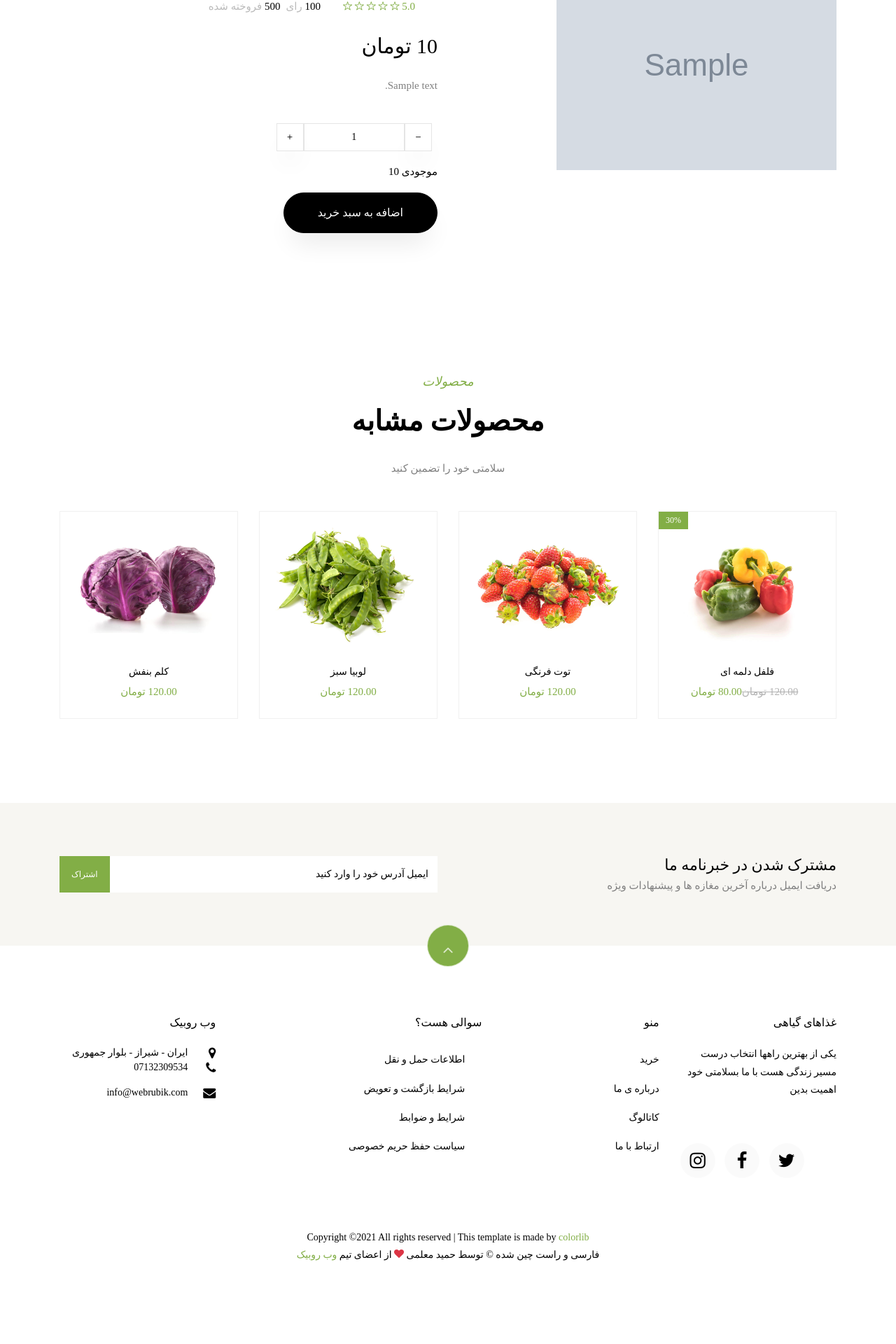
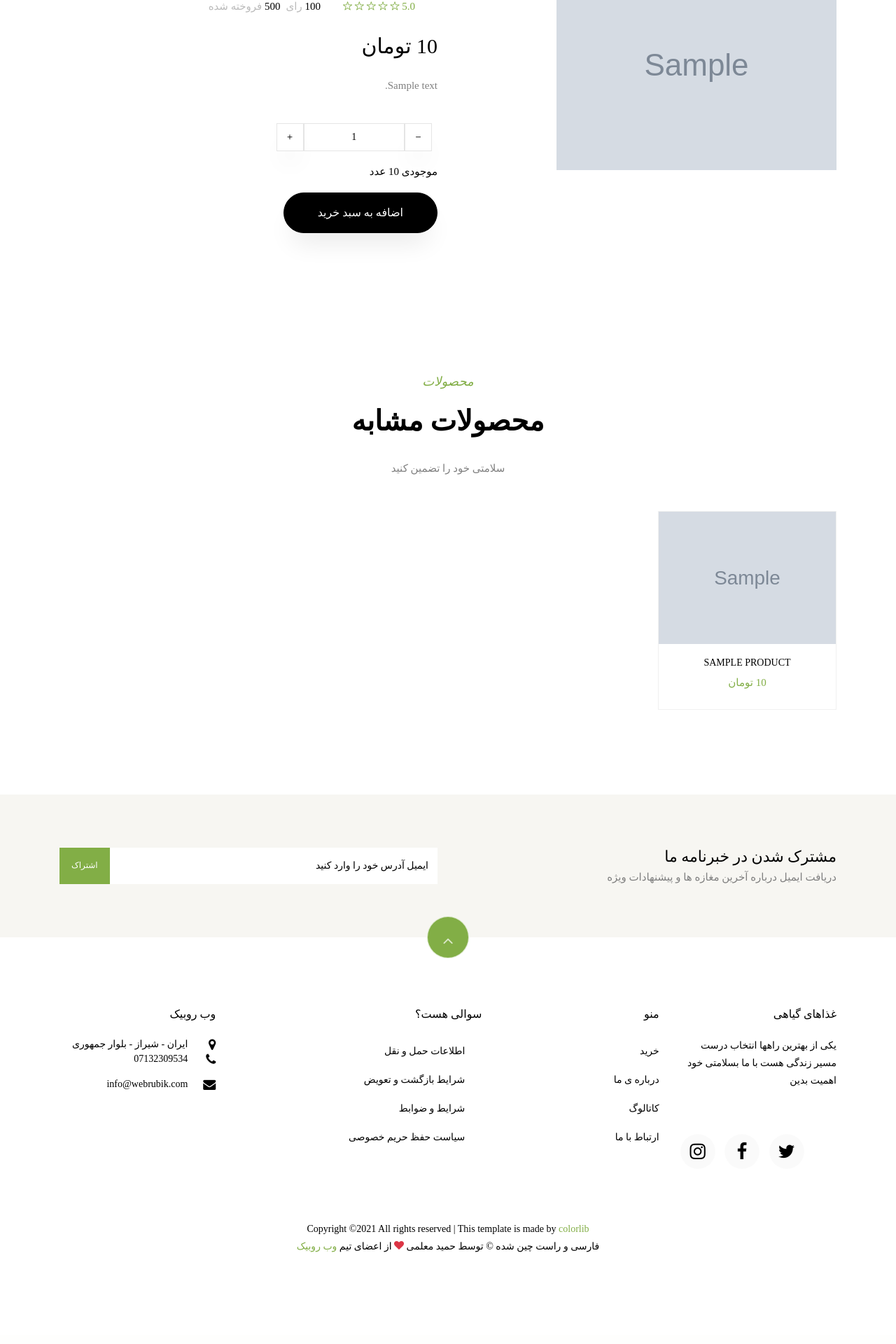
Before and after one commit to hanieh-mav/hanieh_shop, a Django app: template templates/shop/product_detail.html in a window 1280 px wide. Shown: the part 1242-3162 px from the top of the page at 70% size. After the commit the page ends 3031 px from the top, so only its background shows below. Run offline with Django 3.2, Linux system fonts and the light colour scheme; tables that the repository leaves empty hold one stand-in row (values such as "Sample post"); the template is opened without the code that fills it: values that come from a table or form of the project are taken from there, most other values are stand-ins (such as "Sample title", 1, 10 or a date in 2020); grey boxes marked "Sample" are stand-in pictures; some libraries are stand-ins or nearby versions; some web fonts are replaced.

Commit message:
add detail page and related product

```diff
--- a/shop/models.py
+++ b/shop/models.py
@@ -26,7 +26,7 @@ class Category(models.Model):
 
 class ProductManager(models.Manager):
     def active(self):
-        return self.filter(is_active=True,status='p',storage__gt=0)
+        return super(ProductManager, self).get_queryset().filter(is_active=True,status='p',storage__gt=0)
 
 
 class Product(models.Model):
@@ -74,4 +74,5 @@ class Product(models.Model):
         else:
             return True
 
-    objects = ProductManager()
+    objects = models.Manager()
+    active = ProductManager()
--- a/shop/urls.py
+++ b/shop/urls.py
@@ -1,12 +1,12 @@
 from django.urls import path
-from .views import home , category_detail
+from .views import home , category_detail , ProductDetail
 
 app_name = 'shop'
 urlpatterns = [
     path('',home,name='home'),
     path('page/<int:page>',home,name='home'),
-    # path('detail/<int:pk>',detail,name='detail'),
     path('category/<slug:slug>',category_detail,name='category_detail'),
     path('category/<slug:slug>/<int:page>',category_detail,name='category_detail'),
+    path('detail/<int:pk>',ProductDetail.as_view(),name='product_detaill'),
 
     ]
--- a/templates/shop/product_detail.html
+++ b/templates/shop/product_detail.html
@@ -53,7 +53,7 @@
 	          	</div>
 	          	<div class="w-100"></div>
 	          	<div class="col-md-12">
-	          		<p style="color: #000;">موجودی {{product.storage}} </p>
+	          		<p style="color: #000;">موجودی {{product.storage}} عدد </p>
 	          	</div>
           	</div>
           	<p><a href="cart.html" class="btn btn-black py-3 px-5">اضافه به سبد خرید </a></p>
@@ -74,22 +74,26 @@
     	</div>
     	<div class="container">
     		<div class="row">
+
+			{% for product in related_products %}
             <div class="col-md-6 col-lg-3 ftco-animate">
                 <div class="product">
-    					<a href="#" class="img-prod"><img class="img-fluid" src="pics/product-1.jpg" alt="Colorlib Template">
-    						<span class="status">30%</span>
-    						<div class="overlay"></div>
+                    <a href="{% url 'shop:product_detaill' product.pk %}" class="img-prod"><img class="img-fluid" src="{{product.photo.url}}" alt="Colorlib Template">
                     </a>
                     <div class="text py-3 pb-4 px-3 text-center">
-    						<h3><a href="#">فلفل دلمه ای</a></h3>
+                        <h3><a href="#">  {{product.name}} </a></h3>
                         <div class="d-flex">
                             <div class="pricing">
-		    						<p class="price"><span class="mr-2 price-dc">120.00 تومان</span><span class="price-sale">80.00 تومان</span></p>
+                                <p class="price">
+                                    <span class="price-sale"> {{product.price}}</span>
+                                    <span class="price-sale"> تومان</span>
+                                </p>
                             </div>
                         </div>
                         <div class="bottom-area d-flex px-3">
                             <div class="m-auto d-flex">
-	    							<a href="#" class="add-to-cart d-flex justify-content-center align-items-center text-center">
+                                <a href="#"
+                                   class="add-to-cart d-flex justify-content-center align-items-center text-center">
                                     <span><i class="ion-ios-menu"></i></span>
                                 </a>
                                 <a href="#" class="buy-now d-flex justify-content-center align-items-center mx-1">
@@ -103,90 +107,13 @@
                     </div>
                 </div>
             </div>
-    			<div class="col-md-6 col-lg-3 ftco-animate">
-    				<div class="product">
-    					<a href="#" class="img-prod"><img class="img-fluid" src="pics/product-2.jpg" alt="Colorlib Template">
-    						<div class="overlay"></div>
-    					</a>
-    					<div class="text py-3 pb-4 px-3 text-center">
-    						<h3><a href="#">توت فرنگی</a></h3>
-    						<div class="d-flex">
-    							<div class="pricing">
-		    						<p class="price"><span>120.00 تومان</span></p>
+			{% empty %}
+			<div class="col-md-12 heading-section text-center ftco-animate">
+
+			  <p> هیچ محصولی یافت نشد</p>
 			</div>
-	    					</div>
-    						<div class="bottom-area d-flex px-3">
-	    						<div class="m-auto d-flex">
-	    							<a href="#" class="add-to-cart d-flex justify-content-center align-items-center text-center">
-	    								<span><i class="ion-ios-menu"></i></span>
-	    							</a>
-	    							<a href="#" class="buy-now d-flex justify-content-center align-items-center mx-1">
-	    								<span><i class="ion-ios-cart"></i></span>
-	    							</a>
-	    							<a href="#" class="heart d-flex justify-content-center align-items-center ">
-	    								<span><i class="ion-ios-heart"></i></span>
-	    							</a>
-    							</div>
-    						</div>
-    					</div>
-    				</div>
-    			</div>
-    			<div class="col-md-6 col-lg-3 ftco-animate">
-    				<div class="product">
-    					<a href="#" class="img-prod"><img class="img-fluid" src="pics/product-3.jpg" alt="Colorlib Template">
-	    					<div class="overlay"></div>
-	    				</a>
-    					<div class="text py-3 pb-4 px-3 text-center">
-    						<h3><a href="#">لوبیا سبز</a></h3>
-    						<div class="d-flex">
-    							<div class="pricing">
-		    						<p class="price"><span>120.00 تومان</span></p>
-		    					</div>
-	    					</div>
-    						<div class="bottom-area d-flex px-3">
-	    						<div class="m-auto d-flex">
-	    							<a href="#" class="add-to-cart d-flex justify-content-center align-items-center text-center">
-	    								<span><i class="ion-ios-menu"></i></span>
-	    							</a>
-	    							<a href="#" class="buy-now d-flex justify-content-center align-items-center mx-1">
-	    								<span><i class="ion-ios-cart"></i></span>
-	    							</a>
-	    							<a href="#" class="heart d-flex justify-content-center align-items-center ">
-	    								<span><i class="ion-ios-heart"></i></span>
-	    							</a>
-    							</div>
-    						</div>
-    					</div>
-    				</div>
-    			</div>
-    			<div class="col-md-6 col-lg-3 ftco-animate">
-    				<div class="product">
-    					<a href="#" class="img-prod"><img class="img-fluid" src="pics/product-4.jpg" alt="Colorlib Template">
-    						<div class="overlay"></div>
-    					</a>
-    					<div class="text py-3 pb-4 px-3 text-center">
-    						<h3><a href="#">کلم بنفش</a></h3>
-    						<div class="d-flex">
-    							<div class="pricing">
-		    						<p class="price"><span>120.00 تومان</span></p>
-		    					</div>
-	    					</div>
-    						<div class="bottom-area d-flex px-3">
-	    						<div class="m-auto d-flex">
-	    							<a href="#" class="add-to-cart d-flex justify-content-center align-items-center text-center">
-	    								<span><i class="ion-ios-menu"></i></span>
-	    							</a>
-	    							<a href="#" class="buy-now d-flex justify-content-center align-items-center mx-1">
-	    								<span><i class="ion-ios-cart"></i></span>
-	    							</a>
-	    							<a href="#" class="heart d-flex justify-content-center align-items-center ">
-	    								<span><i class="ion-ios-heart"></i></span>
-	    							</a>
-    							</div>
-    						</div>
-    					</div>
-    				</div>
-    			</div>
+            {% endfor %}
+
     		</div>
     	</div>
     </section>
```
Also changed, not shown: shop/views.py (+20 -1 lines), templates/shop/index.html (+6 -1 lines). Lines whose indentation alone changed are shown as unchanged.
